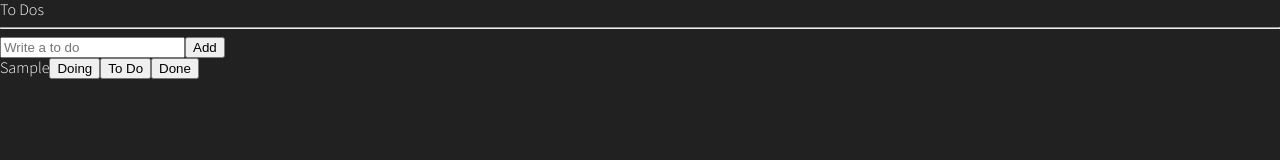
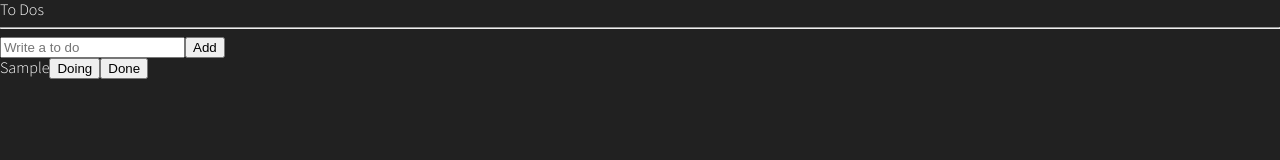
Before and after one commit to seorang42/to-do-list, a React (Create React App) app: page / in a window 1280 px wide. Both pictures are taken after typing "Sample" into the empty fields and a click on the button "Add". Shown: the top 160 px of the page. Built offline with nearby package versions, Linux system fonts and the light colour scheme.

Commit message:
6.13 Categories

```diff
--- a/src/components/CreateToDo.tsx
+++ b/src/components/CreateToDo.tsx
@@ -10,7 +10,6 @@
   const setToDos = useSetRecoilState(toDoState);
   const { register, handleSubmit, setValue } = useForm<IForm>();
   const handleValid = ({ toDo }: IForm) => {
-    console.log("add to do", toDo);
     setToDos((oldToDos) => [
       { text: toDo, id: Date.now(), category: "TO_DO" },
       ...oldToDos,
--- a/src/components/ToDo.tsx
+++ b/src/components/ToDo.tsx
@@ -1,12 +1,31 @@
-import { IToDo } from "../atoms";
+import { useSetRecoilState } from "recoil";
+import { IToDo, toDoState } from "../atoms";
 
-function ToDo({ text }: IToDo) {
+function ToDo({ text, category, id }: IToDo) {
+  const setToDos = useSetRecoilState(toDoState);
+  const onClick = (event: React.MouseEvent<HTMLButtonElement>) => {
+    const {
+      currentTarget: { name },
+    } = event;
+  };
   return (
     <li>
       <span>{text}</span>
-      <button>Doing</button>
-      <button>To Do</button>
-      <button>Done</button>
+      {category !== "DOING" && (
+        <button name="DOING" onClick={onClick}>
+          Doing
+        </button>
+      )}
+      {category !== "TO_DO" && (
+        <button name="TO_DO" onClick={onClick}>
+          To Do
+        </button>
+      )}
+      {category !== "DONE" && (
+        <button name="DONE" onClick={onClick}>
+          Done
+        </button>
+      )}
     </li>
   );
 }
```
